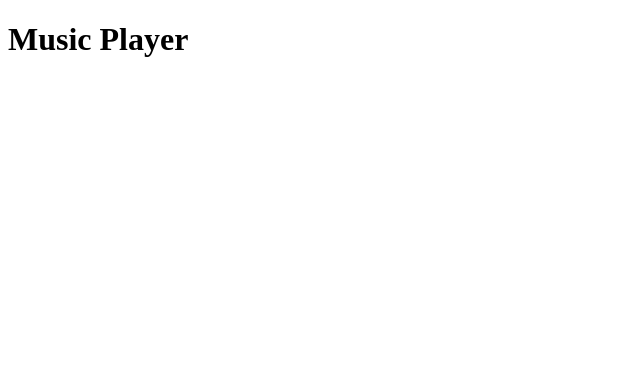
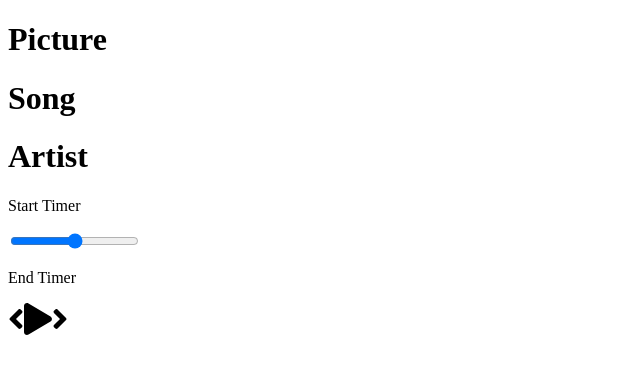
Before and after one commit to BinTruong/music-player, a React (Create React App) app: page / in a window 1280 px wide. Shown: the top 374 px of the page, without its empty margins (0-640 px from the left). Built offline with nearby package versions, Linux system fonts and the light colour scheme.

Commit message:
Creating Our Components

```diff
--- a/package.json
+++ b/package.json
@@ -3,6 +3,9 @@
   "version": "0.1.0",
   "private": true,
   "dependencies": {
+    "@fortawesome/fontawesome-svg-core": "^1.2.32",
+    "@fortawesome/free-solid-svg-icons": "^5.15.1",
+    "@fortawesome/react-fontawesome": "^0.1.13",
     "@testing-library/jest-dom": "^5.11.4",
     "@testing-library/react": "^11.1.0",
     "@testing-library/user-event": "^12.1.10",
--- a/src/App.js
+++ b/src/App.js
@@ -1,7 +1,12 @@
+//! Import conponents
+import Player from './components/Player';
+import Song from './components/Song';
+
 function App() {
   return (
     <div className="App">
-      <h1>Music Player</h1>
+      <Song />
+      <Player />
     </div>
   );
 }
--- /dev/null
+++ b/src/components/Player.js
@@ -0,0 +1,29 @@
+import { FontAwesomeIcon } from "@fortawesome/react-fontawesome";
+import {
+  faAngleLeft,
+  faPlay,
+  faAngleRight,
+} from "@fortawesome/free-solid-svg-icons";
+
+const Player = () => {
+  return (
+    <div className="player">
+      <div className="time-control">
+        <p>Start Timer</p>
+        <input type="range" />
+        <p>End Timer</p>
+      </div>
+      <div className="play-control">
+        <FontAwesomeIcon className="skip-back" size="2x" icon={faAngleLeft} />
+        <FontAwesomeIcon className="play" size="2x" icon={faPlay} />
+        <FontAwesomeIcon
+          className="skip-forward"
+          size="2x"
+          icon={faAngleRight}
+        />
+      </div>
+    </div>
+  );
+};
+
+export default Player;
--- /dev/null
+++ b/src/components/Song.js
@@ -0,0 +1,11 @@
+const Song = () => {
+  return (
+    <div className="song-container">
+      <h1>Picture</h1>
+      <h1>Song</h1>
+      <h1>Artist</h1>
+    </div>
+  );
+};
+
+export default Song;
```
Also changed, not shown: 2 other files (tests, documents, lock files or other folders).
